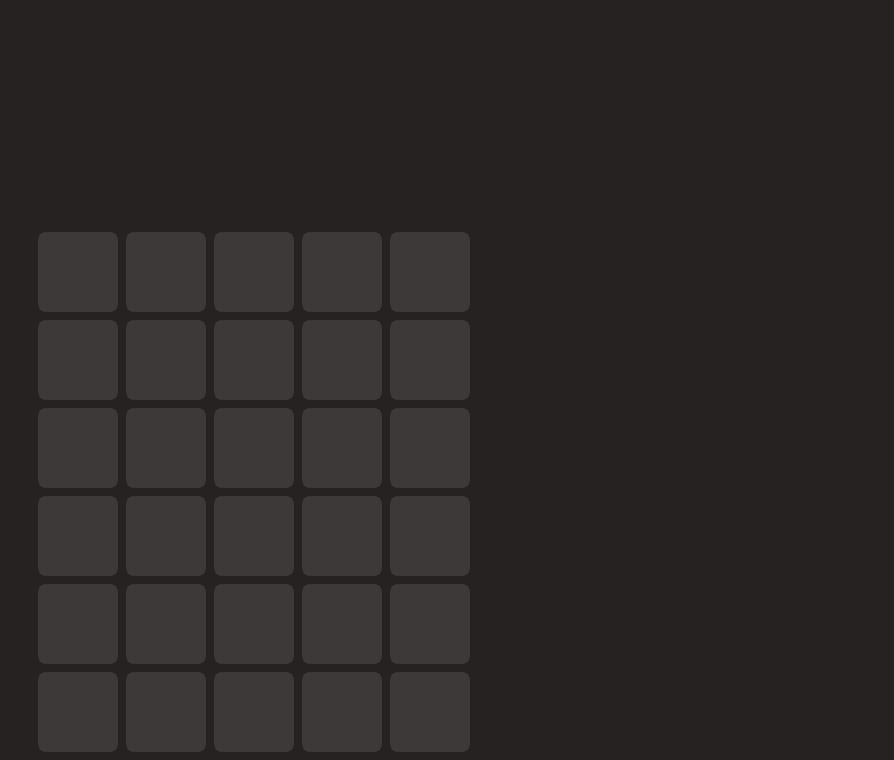
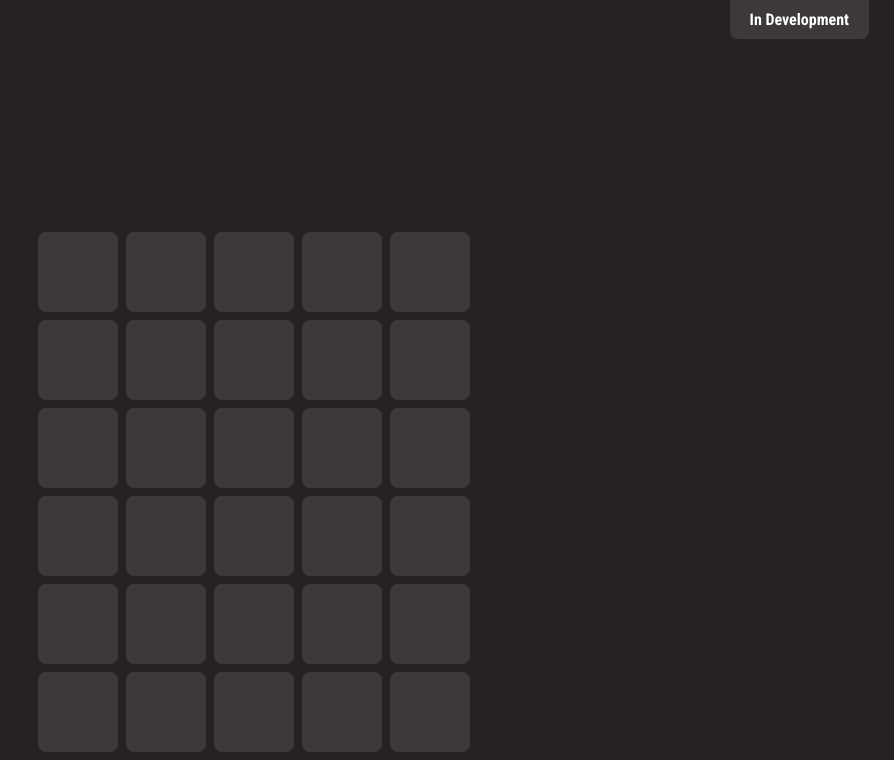
Before and after one commit to DriesC-1850394/wordle-dutch, a React (Create React App) app: page / in a window 1280 px wide. Shown: the top 760 px of the page, without its empty margins (386-1280 px from the left). Built offline with nearby package versions, Linux system fonts and the light colour scheme.

Commit message:
:sparkles: Added In Development tag

```diff
--- a/src/App.css
+++ b/src/App.css
@@ -1,6 +1,8 @@
 @import url("https://fonts.googleapis.com/css2?family=Roboto+Condensed:wght@700&display=swap");
 
 .App {
+  position: relative;
+
   width: 100vw;
   height: 100vh;
 
@@ -22,6 +24,20 @@
   -moz-user-select: none;
   -khtml-user-select: none;
   -webkit-user-select: none;
+}
+
+.InDevelopment {
+  position: absolute;
+  right: 25px;
+  top: 0;
+
+  background-color: #3d3939;
+  color: white;
+
+  padding: 10px 20px;
+
+  border-bottom-left-radius: 8px;
+  border-bottom-right-radius: 8px;
 }
 
 .InputSection {
--- a/src/App.tsx
+++ b/src/App.tsx
@@ -4,7 +4,6 @@ import { data } from './data'
 
 import InputSection from './InputSection/InputSection';
 import KeyboardSection from './KeyboardSection/KeyboardSection';
-import { randomInt } from 'crypto';
 
 const App = () => {
   const [words, updateWords] = useState<Array<Array<{ char: string, color: string }>>>([
@@ -21,6 +20,7 @@ const App = () => {
 
   return (
     <div className="App">
+      <div className="InDevelopment">In Development</div>
       <InputSection activeWords={words} activeWordIndex={activeWordIndex} />
       <KeyboardSection onClick={onKeyPress} />
     </div>
@@ -62,7 +62,7 @@ const App = () => {
       word += element.char
     })
 
-
+    // Handle faulty words
     if (!data.includes(word)) return;
 
     let correct: boolean = true
--- a/src/InputSection/InputSection.tsx
+++ b/src/InputSection/InputSection.tsx
@@ -1,10 +1,6 @@
 import InputElement from "./InputElement/InputElement"
 
-const InputSection = ({ activeWords, activeWordIndex,  }: { activeWords: Array<Array<{ char: string, color: string }>>, activeWordIndex: number }) => {
-    const cPos: string = "#70a64c"
-    const wPos: string = "#a6944c"
-    const nPos: string = "#3d3939"
-
+const InputSection = ({ activeWords, activeWordIndex, }: { activeWords: Array<Array<{ char: string, color: string }>>, activeWordIndex: number }) => {
     return (
         <div className="InputSection">
             <div className="InputRow">
```
